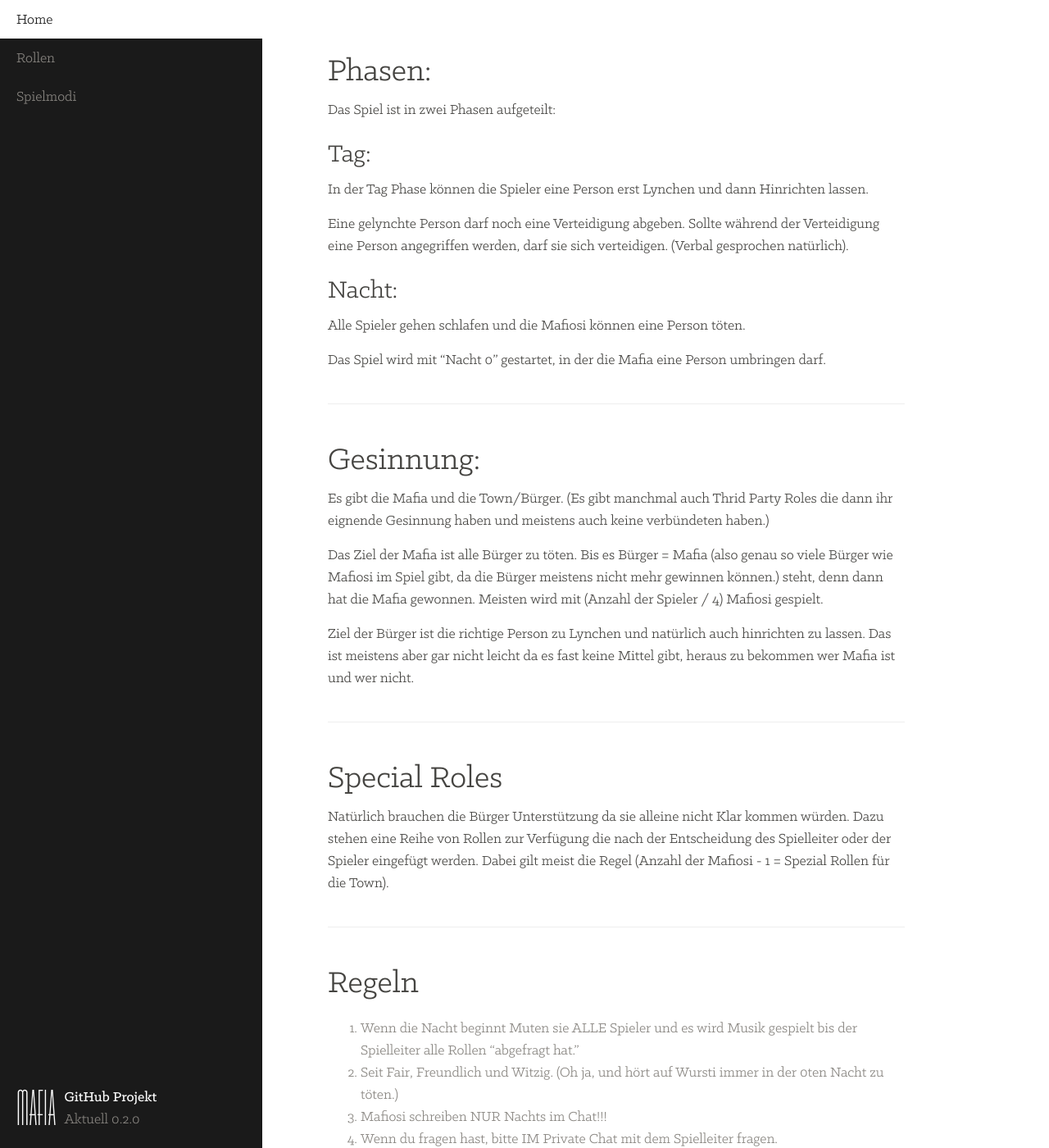
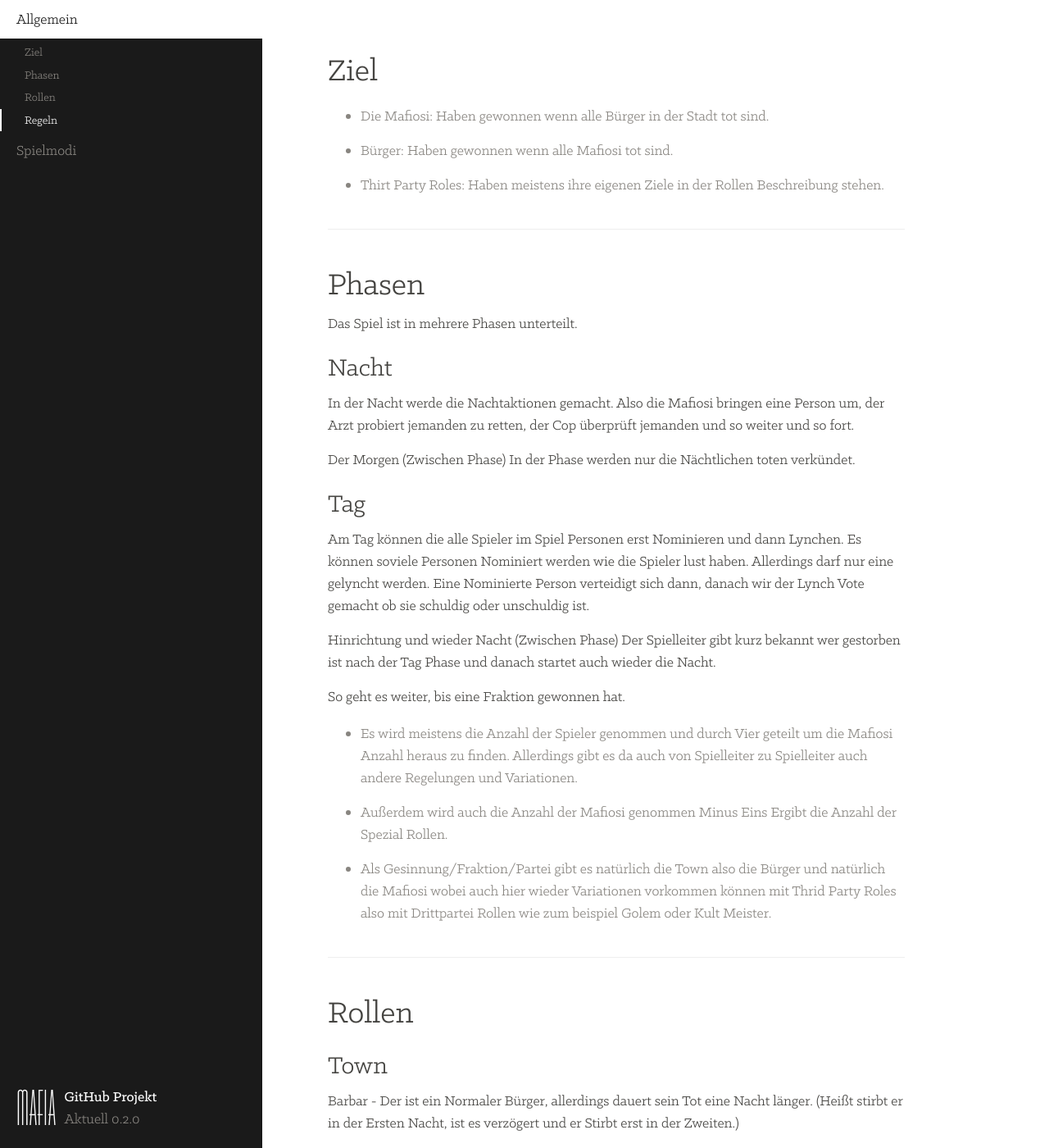
Before and after one commit to gamekeller/mafia, a Jekyll site: the page built from index.md, in a window 1280 px wide and 1400 px high. Shown: the whole window at 82% size. Built offline with Jekyll 4.4.1, drawn with Linux system fonts in a browser that asks for light colours; Markdown is read by kramdown in place of the engine named in the settings; some of the changed text lies outside the part shown.

Commit message:
Fix ALL the stuff Yeti broke

```diff
--- /dev/null
+++ b/_includes/nav-general.html
@@ -0,0 +1,6 @@
+<ul class="nav js-spy">
+  <li><a href="#goal">Ziel</a></li>
+  <li><a href="#phases">Phasen</a></li>
+  <li><a href="#roles">Rollen</a></li>
+  <li><a href="#rules">Regeln</a></li>
+</ul>
--- a/_includes/nav-modes.html
+++ /dev/null
@@ -1,3 +0,0 @@
-<ul class="nav">
-  <li><a href="#">Normal</a></li>
-</ul>
--- a/_includes/nav.html
+++ b/_includes/nav.html
@@ -1,19 +1,13 @@
 <nav>
   <ul class="nav top">
     <li{% if page.url == "/" %} class="active"{% endif %}>
-      <a href="{{ page.base_url }}">Home</a>
-    </li>
-    <li{% if page.url == "/roles/" %} class="active"{% endif %}>
-      <a href="{{ page.base_url }}roles/">Rollen</a>
-      {% if page.url == "/roles/" %}
-        {% include nav-roles.html %}
+      <a href="{{ page.base_url }}">Allgemein</a>
+      {% if page.url == "/" %}
+        {% include nav-general.html %}
       {% endif %}
     </li>
     <li{% if page.url == "/modes/" %} class="active"{% endif %}>
       <a href="{{ page.base_url }}modes/">Spielmodi</a>
-      {% if page.url == "/modes/" %}
-        {% include nav-modes.html %}
-      {% endif %}
     </li>
   </ul>
 </nav>
--- a/index.md
+++ b/index.md
@@ -1,40 +1,104 @@
 ---
 layout: default
-title: Mafia
+title: Allgemein
 base_url: "./"
 ---
 
-# Phasen:
-Das Spiel ist in zwei Phasen aufgeteilt:
+# <a id="goal"></a>Ziel
 
-## Tag:
-In der Tag Phase können die Spieler eine Person erst Lynchen und dann Hinrichten lassen.
+- Die Mafiosi: Haben gewonnen wenn alle Bürger in der Stadt tot sind.
 
-Eine gelynchte Person darf noch eine Verteidigung abgeben. Sollte während der Verteidigung eine
-Person angegriffen werden, darf sie sich verteidigen. (Verbal gesprochen natürlich).
+- Bürger: Haben gewonnen wenn alle Mafiosi tot sind.
 
-## Nacht:
-Alle Spieler gehen schlafen und die Mafiosi können eine Person töten.
-
-Das Spiel wird mit "Nacht 0" gestartet, in der die Mafia eine Person umbringen darf.
+- Thirt Party Roles: Haben meistens ihre eigenen Ziele in der Rollen Beschreibung stehen.
 
 ---
 
-# Gesinnung:
-Es gibt die Mafia und die Town/Bürger. (Es gibt manchmal auch Thrid Party Roles die dann ihr eignende Gesinnung haben und meistens auch keine verbündeten haben.)
+# <a id="phases"></a>Phasen
 
-Das Ziel der Mafia ist alle Bürger zu töten. Bis es Bürger = Mafia (also genau so viele Bürger wie Mafiosi im Spiel gibt, da die Bürger meistens nicht mehr gewinnen können.) steht, denn dann hat die Mafia gewonnen. Meisten wird mit (Anzahl der Spieler / 4) Mafiosi gespielt.
+Das Spiel ist in mehrere Phasen unterteilt.
 
-Ziel der Bürger ist die richtige Person zu Lynchen und natürlich auch hinrichten zu lassen. Das ist meistens aber gar nicht leicht da es fast keine Mittel gibt, heraus zu bekommen wer Mafia ist und wer nicht.
+## Nacht
+In der Nacht werde die Nachtaktionen gemacht.
+Also die Mafiosi bringen eine Person um, der Arzt probiert jemanden zu retten,
+der Cop überprüft jemanden und so weiter und so fort.
+
+Der Morgen (Zwischen Phase)
+In der Phase werden nur die Nächtlichen toten verkündet.
+
+## Tag
+Am Tag können die alle Spieler im Spiel Personen erst Nominieren und dann Lynchen. Es können soviele Personen Nominiert werden wie die Spieler lust haben. Allerdings darf nur eine gelyncht werden. Eine Nominierte Person verteidigt sich dann, danach wir der Lynch Vote gemacht ob sie schuldig oder unschuldig ist.
+
+Hinrichtung und wieder Nacht (Zwischen Phase)
+Der Spielleiter gibt kurz bekannt wer gestorben ist nach der Tag Phase und danach startet auch wieder die Nacht.
+
+So geht es weiter, bis eine Fraktion gewonnen hat.
+
+
+- Es wird meistens die Anzahl der Spieler genommen und durch Vier geteilt um die Mafiosi Anzahl heraus zu finden. Allerdings gibt es da auch von Spielleiter zu Spielleiter auch andere Regelungen und Variationen.
+
+- Außerdem wird auch die Anzahl der Mafiosi genommen Minus Eins Ergibt die Anzahl der Spezial Rollen.
+
+- Als Gesinnung/Fraktion/Partei gibt es natürlich die Town also die Bürger und natürlich die Mafiosi wobei auch hier wieder Variationen vorkommen können mit Thrid Party Roles also mit Drittpartei Rollen wie zum beispiel Golem oder Kult Meister.
 
 ---
 
-# Special Roles
-Natürlich brauchen die Bürger Unterstützung da sie alleine nicht Klar kommen würden. Dazu stehen eine Reihe von Rollen zur Verfügung die nach der Entscheidung des Spielleiter oder der Spieler eingefügt werden. Dabei gilt meist die Regel (Anzahl der Mafiosi - 1 = Spezial Rollen für die Town).
+# <a id="roles"></a>Rollen
+
+## Town
+
+Barbar - Der ist ein Normaler Bürger, allerdings dauert sein Tot eine Nacht länger. (Heißt stirbt er in der Ersten Nacht, ist es verzögert und er Stirbt erst in der Zweiten.)
+
+Cop - Er kann jede Nacht eine Person überprüfen. Er bekommt zurück welche Gesinnung sie hat. (Neutrale Rollen werden als Town angezeigt.)
+
+Arzt - Kann jede Nacht jemanden retten (Er kann, keine Person Doppelt retten.)
+
+Detektiv - Jede Nacht kann er eine Person überprüfen. Er bekommt die Gesinnung und Rolle zurück. (Spezial, Siehe Gärtner und Pate.)
+
+Veteran - Er verfügt über nur eine Kugel übers ganze Spiel hinweg. Er kann sie eine Nacht abschießen auf jeden Spieler denn er möchte.
+
+Magier - Vertauscht Zwei Personen. Die eine Person bekommt immer das ab was die andere bekommen hätte. (Gilt auch fürs Retten und Überprüfungen)
+
+Hypnotiseur - Über das ganze Spiel hinweg kann er Zwei mal Personen in der Nacht Hypnotisieren diese müssen dann ihre Rolle innerhalb von 10 Sekunden der Tag Phase ihre Rolle Preisgeben. (Kann nicht Zweimal in einer Nacht verwendet werden. Muss die ganze Nacht am leben bleiben. Ja ungefähre Offenbarungen sind auch ok, sollte aber verständlich sein.)
+
+Samurai - Er muss jede Nacht einen Spieler Töten, Sollte es kein Mafiosi sein, begeht der Samurai Ehrenhaften-Selbstmord. Sollte es ein Mafiosi sein, macht er einfach weiter bis alles Mafiosi tot sind. (Erste Nacht nicht eingerechnet)
+
+Verrückter Hutmacher - Du kannst eine Bombe platzieren, stirbst du, geht sie hoch!
+
+Amor - In der Ersten Nacht verkuppelt Amor zwei Personen, wenn die eine Stirbt, Stirbt die andere auch. Nach der Ersten Nacht zählt Amor als Normaler Bürger.
+
+Gärtner - Der Gärtner sieht aus wie ein Mafia Mitglied für denn Detektiv, allerdings ist er keins.
+
+Orakel - Wähle eine Person aus in der Nacht, wenn du Stirbt wird ihre Rolle allen Offenbart.
+
+## Mafia
+
+Mafia Goon - Ohne Fähigkeiten er ist im Chat und wählt die Person aus die getötet werden soll.
+
+Pate - Er sieht aus wie ein Bürger wenn er von Detektiv überprüft wird. Wenn eine Stechen ist bei dem Hinrichtungsvote bei denn Mafiosi kann der Pate zu seinen Gunsten entscheiden.
+
+Hure (Role Block) - Jede Nacht "Blockst" du eine Person. Sie kann damit ihre Rolle nicht mehr benutzen. Die Hure ist nicht im Mafia Chat zudem weiß die Mafia auch nicht wer die Hure ist.
+
+Anwalt - Du kannst einen Mafiosi eine Nacht lang wie ein Bürger Mitglied aussehen lassen. (Die Mafiosi wissen die Identität vom Anwalt nicht. Der Anwalt ist auch nicht im Mafia Chat.)
+
+Terrorist - In der Tag Phase kann er ein Selbstmordattentat verursachen. Ja dabei stirbt er selber auch! (Wie bei denn anderen Rollen in der Mafia kennt die Mafia ihn nicht und er die Mafia nicht, er ist auch nicht im Mafia Chat.)
+
+## Thrid Party Roles (Drittpartei Rollen)
+
+Der Narr - Wenn du gelyncht wurdest, hast du gewonnen. Sollte dich etwas anderes als der Galgen töten, hast du verloren. (Sollte die Rolle vom Narr offenbart werden vom Orakel oder Hypnotiseur, stirbt der Narr sofort.)
+
+Golem - Der Golem ist ein Mitglied der Town, sollten alle Mafiosi tot sein übernimmt der Golem für die Mafiosi. Der Golem hat gewonnen wenn erst alle Mafiosi tot sind und dann alle Bürger.
+
+Kult Meister - In der ersten Nacht wählt der Kult Meister sein erstes Mitglied,  jede weitere Nacht wählt er ein weiteres. Gewonnen hat der Kult Meister erst wenn alle Spieler im Spiel dem Kult angehören, oder Tot sind. (Wenn der Kult Meister stirbt, sterben alle Kult Mitglieder mit ihm.) (Jeder Rolle wird überschreiben wenn er dem Kult angehört.) (Nur das erste Mitglied steht über denn Spielleiter mit dem Kult Meister im Kontakt und kennt seine Wahre Identität.)
+
+Psychopat/Kannibale - Jede Nacht kannst du jemanden töten, du hast gewonnen wenn alle Tot sind.
+
+Shaun (Last Man Stading) - Dein Ziel ist es der Letzte überlebende zu sein. Du hast eine Schusssichere Weste, dir wird aber nicht mitgeteilt wenn sie Leer ist.
 
 ---
 
-# Regeln
+# <a id="rules"></a>Regeln //Need update
+
 1. Wenn die Nacht beginnt Muten sie ALLE Spieler und es wird Musik gespielt bis der Spielleiter alle Rollen "abgefragt hat."
 2. Seit Fair, Freundlich und Witzig. (Oh ja, und hört auf Wursti immer in der 0ten Nacht zu töten.)
 3. Mafiosi schreiben NUR Nachts im Chat!!!
--- a/roles.md
+++ /dev/null
@@ -1,114 +0,0 @@
----
-layout: default
-title: Rollen
-base_url: "../"
----
-
-#Ziel
-
-- Die Mafiosi: Haben gewonnen wenn alle Bürger in der Stadt tot sind.
-
-- Bürger: Haben gewonnen wenn alle Mafiosi tot sind.
-
-- Thirt Party Roles: Haben meistens ihre eigenen Ziele in der Rollen Beschreibung stehen.
-
----
-
-#Phasen
-
-Das Spiel ist in mehrere Phasen unterteilt.
-
-##Nacht
-In der Nacht werde die Nachtaktionen gemacht.
-Also die Mafiosi bringen eine Person um, der Arzt probiert jemanden zu retten,
-der Cop überprüft jemanden und so weiter und so fort.
-
-Der Morgen (Zwischen Phase)
-In der Phase werden nur die Nächtlichen toten verkündet.
-
-##Tag
-Am Tag können die alle Spieler im Spiel Personen erst Nominieren und dann Lynchen. Es können soviele Personen Nominiert werden wie die Spieler lust haben. Allerdings darf nur eine gelyncht werden. Eine Nominierte Person verteidigt sich dann, danach wir der Lynch Vote gemacht ob sie schuldig oder unschuldig ist.
-
-Hinrichtung und wieder Nacht (Zwischen Phase)
-Der Spielleiter gibt kurz bekannt wer gestorben ist nach der Tag Phase und danach startet auch wieder die Nacht.
-
-So geht es weiter, bis eine Fraktion gewonnen hat.
-
-
-- Es wird meistens die Anzahl der Spieler genommen und durch Vier geteilt um die Mafiosi Anzahl heraus zu finden. Allerdings gibt es da auch von Spielleiter zu Spielleiter auch andere Regelungen und Variationen.
-
-- Außerdem wird auch die Anzahl der Mafiosi genommen Minus Eins Ergibt die Anzahl der Spezial Rollen.
-
-- Als Gesinnung/Fraktion/Partei gibt es natürlich die Town also die Bürger und natürlich die Mafiosi wobei auch hier wieder Variationen vorkommen können mit Thrid Party Roles also mit Drittpartei Rollen wie zum beispiel Golem oder Kult Meister.
-
-
-
----
-
-#Rollen
-
-
-##Town
-
-Barbar - Der ist ein Normaler Bürger, allerdings dauert sein Tot eine Nacht länger. (Heißt stirbt er in der Ersten Nacht, ist es verzögert und er Stirbt erst in der Zweiten.)
-
-Cop - Er kann jede Nacht eine Person überprüfen. Er bekommt zurück welche Gesinnung sie hat. (Neutrale Rollen werden als Town angezeigt.)
-
-Arzt - Kann jede Nacht jemanden retten (Er kann, keine Person Doppelt retten.)
-
-Detektiv - Jede Nacht kann er eine Person überprüfen. Er bekommt die Gesinnung und Rolle zurück. (Spezial, Siehe Gärtner und Pate.)
-
-Veteran - Er verfügt über nur eine Kugel übers ganze Spiel hinweg. Er kann sie eine Nacht abschießen auf jeden Spieler denn er möchte.
-
-Magier - Vertauscht Zwei Personen. Die eine Person bekommt immer das ab was die andere bekommen hätte. (Gilt auch fürs Retten und Überprüfungen)
-
-Hypnotiseur - Über das ganze Spiel hinweg kann er Zwei mal Personen in der Nacht Hypnotisieren diese müssen dann ihre Rolle innerhalb von 10 Sekunden der Tag Phase ihre Rolle Preisgeben. (Kann nicht Zweimal in einer Nacht verwendet werden. Muss die ganze Nacht am leben bleiben. Ja ungefähre Offenbarungen sind auch ok, sollte aber verständlich sein.)
-
-Samurai - Er muss jede Nacht einen Spieler Töten, Sollte es kein Mafiosi sein, begeht der Samurai Ehrenhaften-Selbstmord. Sollte es ein Mafiosi sein, macht er einfach weiter bis alles Mafiosi tot sind. (Erste Nacht nicht eingerechnet)
-
-Verrückter Hutmacher - Du kannst eine Bombe platzieren, stirbst du, geht sie hoch!
-
-Amor - In der Ersten Nacht verkuppelt Amor zwei Personen, wenn die eine Stirbt, Stirbt die andere auch. Nach der Ersten Nacht zählt Amor als Normaler Bürger.
-
-Gärtner - Der Gärtner sieht aus wie ein Mafia Mitglied für denn Detektiv, allerdings ist er keins.
-
-Orakel - Wähle eine Person aus in der Nacht, wenn du Stirbt wird ihre Rolle allen Offenbart.
-
-
-
-##Mafia
-
-Mafia Goon - Ohne Fähigkeiten er ist im Chat und wählt die Person aus die getötet werden soll.
-
-Pate - Er sieht aus wie ein Bürger wenn er von Detektiv überprüft wird. Wenn eine Stechen ist bei dem Hinrichtungsvote bei denn Mafiosi kann der Pate zu seinen Gunsten entscheiden.
-
-Hure (Role Block) - Jede Nacht "Blockst" du eine Person. Sie kann damit ihre Rolle nicht mehr benutzen. Die Hure ist nicht im Mafia Chat zudem weiß die Mafia auch nicht wer die Hure ist.
-
-Anwalt - Du kannst einen Mafiosi eine Nacht lang wie ein Bürger Mitglied aussehen lassen. (Die Mafiosi wissen die Identität vom Anwalt nicht. Der Anwalt ist auch nicht im Mafia Chat.)
-
-Terrorist - In der Tag Phase kann er ein Selbstmordattentat verursachen. Ja dabei stirbt er selber auch! (Wie bei denn anderen Rollen in der Mafia kennt die Mafia ihn nicht und er die Mafia nicht, er ist auch nicht im Mafia Chat.)
-
-
-##Thrid Party Roles (Drittpartei Rollen)
-
-Der Narr - Wenn du gelyncht wurdest, hast du gewonnen. Sollte dich etwas anderes als der Galgen töten, hast du verloren. (Sollte die Rolle vom Narr offenbart werden vom Orakel oder Hypnotiseur, stirbt der Narr sofort.)
-
-Golem - Der Golem ist ein Mitglied der Town, sollten alle Mafiosi tot sein übernimmt der Golem für die Mafiosi. Der Golem hat gewonnen wenn erst alle Mafiosi tot sind und dann alle Bürger.
-
-Kult Meister - In der ersten Nacht wählt der Kult Meister sein erstes Mitglied,  jede weitere Nacht wählt er ein weiteres. Gewonnen hat der Kult Meister erst wenn alle Spieler im Spiel dem Kult angehören, oder Tot sind. (Wenn der Kult Meister stirbt, sterben alle Kult Mitglieder mit ihm.) (Jeder Rolle wird überschreiben wenn er dem Kult angehört.) (Nur das erste Mitglied steht über denn Spielleiter mit dem Kult Meister im Kontakt und kennt seine Wahre Identität.)
-
-Psychopat/Kannibale - Jede Nacht kannst du jemanden töten, du hast gewonnen wenn alle Tot sind.
-
-Shaun (Last Man Stading) - Dein Ziel ist es der Letzte überlebende zu sein. Du hast eine Schusssichere Weste, dir wird aber nicht mitgeteilt wenn sie Leer ist.
-
----
-
-# Regeln //Need update
-
-1. Wenn die Nacht beginnt Muten sie ALLE Spieler und es wird Musik gespielt bis der Spielleiter alle Rollen "abgefragt hat."
-2. Seit Fair, Freundlich und Witzig. (Oh ja, und hört auf Wursti immer in der 0ten Nacht zu töten.)
-3. Mafiosi schreiben NUR Nachts im Chat!!!
-4. Wenn du fragen hast, bitte IM Private Chat mit dem Spielleiter fragen.
-5. Wer sich daneben benimmt wird von Spielleiter gekickt bzw. aus dem Spiel genommen. (Mod killed)
-6. Tote können nicht reden. (Leute die schon gestorben sind muten sich und schreiben NICHT Leute per Chat an die noch im Spiel sind.)
-7. Das Hosten ist echt schwer und manchmal dauert Nacht 0 ein bisschen also Quengelt nicht rum! Das ist so schon nicht ganz so easy!
```
Also changed, not shown: _includes/nav-roles.html (deleted, +0 -15 lines), modes.md (+2 -1 lines).
